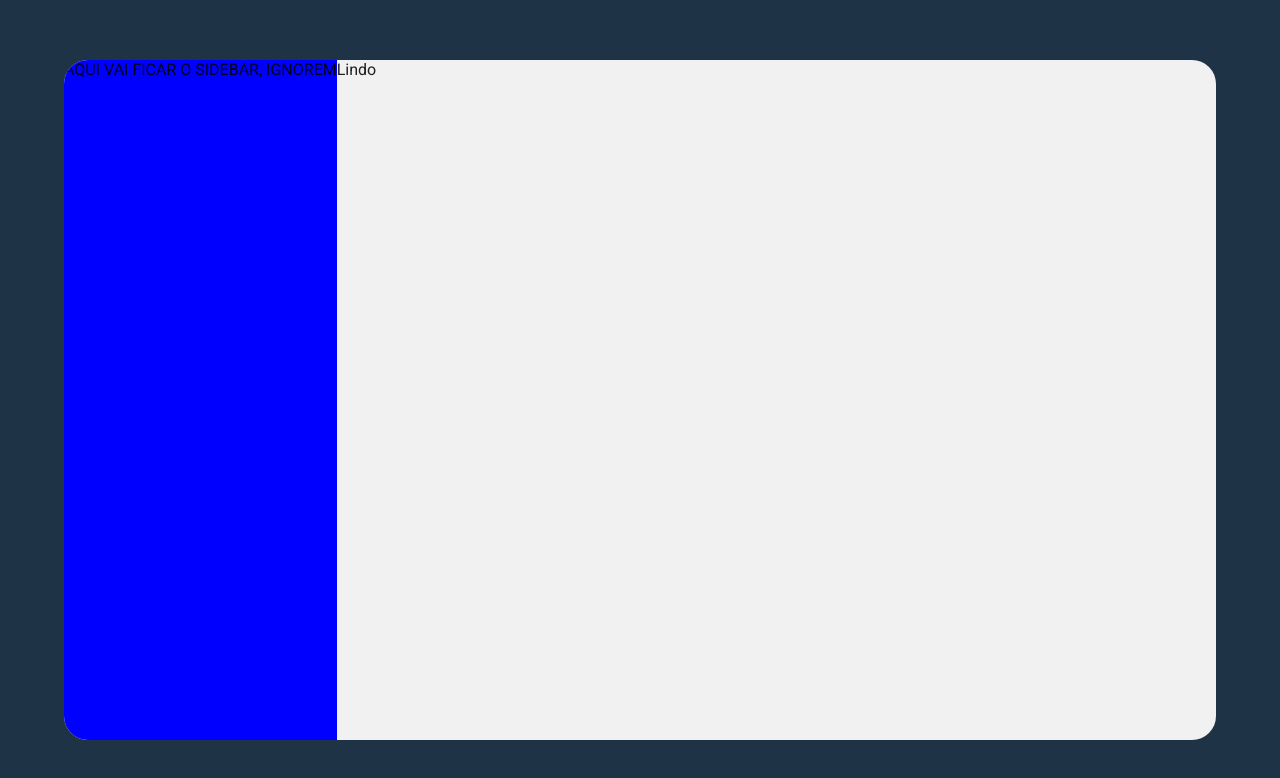
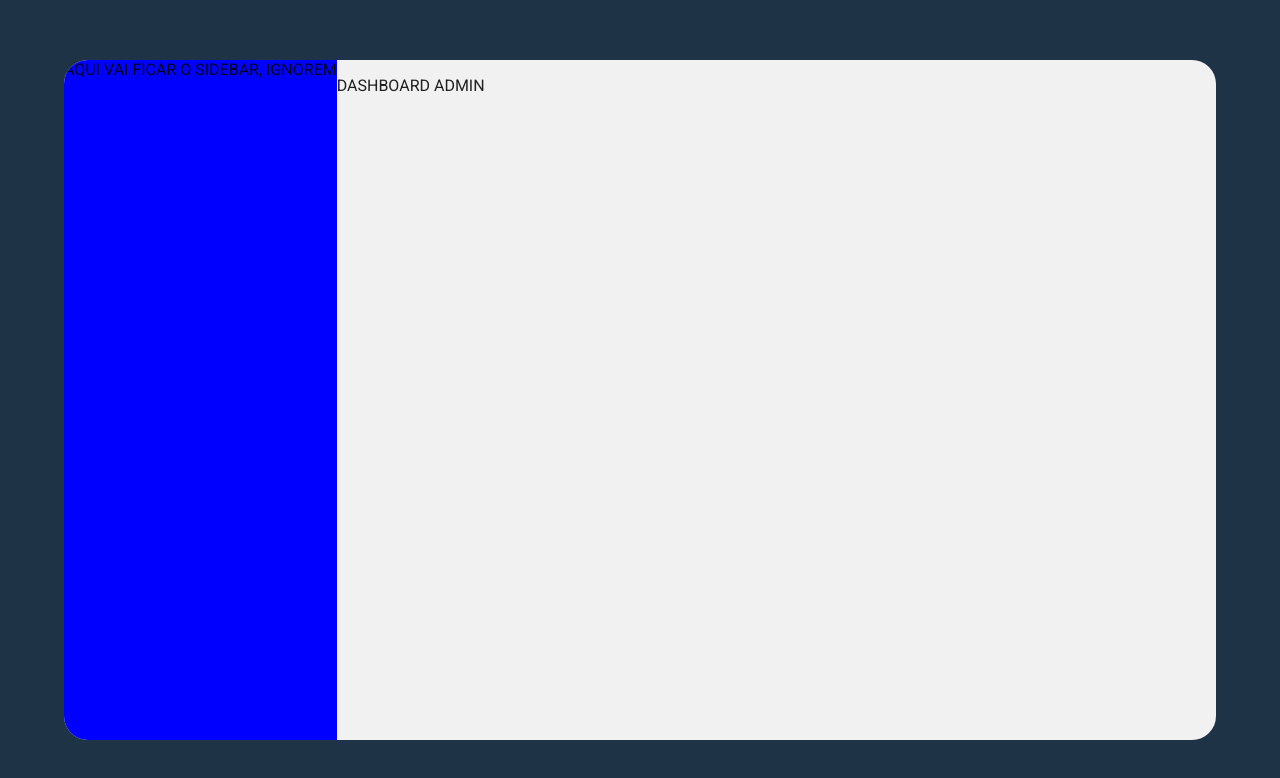
Before and after one commit to byte-stack-uefs/livrum, a Next.js app in the folder phase_4/app/webapp/: page /admin in a window 1280 px wide. Shown: the top 778 px of the page. Built offline with nearby package versions, Linux system fonts and the light colour scheme.

Commit message:
Ajustando textos

```diff
--- a/phase_4/app/webapp/app/(internal)/admin/page.tsx
+++ b/phase_4/app/webapp/app/(internal)/admin/page.tsx
@@ -1,7 +1,7 @@
 export default function Page() {
     return (
-        <div>
-            Lindo
-        </div>
+        <p>
+            DASHBOARD ADMIN
+        </p>
     );
 }
--- a/phase_4/app/webapp/app/(internal)/autor/page.tsx
+++ b/phase_4/app/webapp/app/(internal)/autor/page.tsx
@@ -2,7 +2,7 @@ export default function Page() {
 
     return (
         <p>
-            Lindo
+            DASHBOARD AUTOR
         </p>
     );
 }
```
